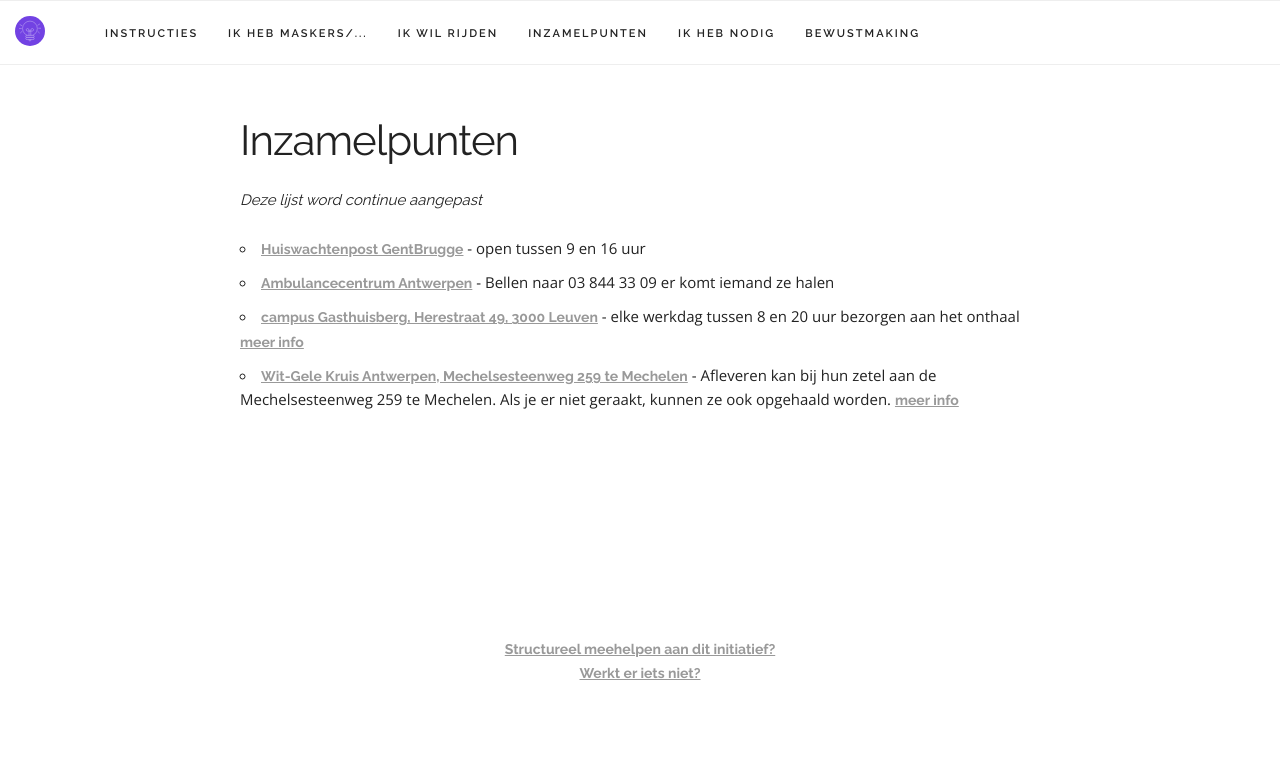
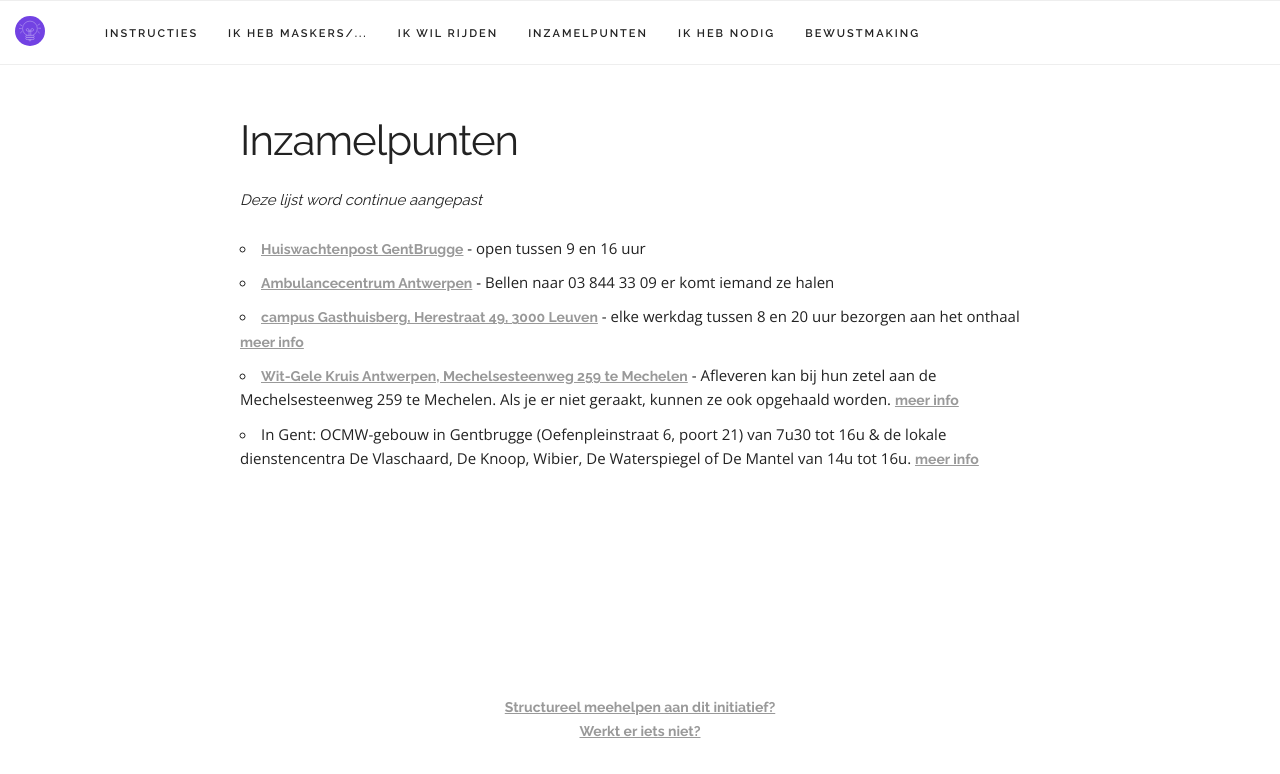
Before and after one commit to MakeInBelgium/coronadenktank, a React (Create React App) app: page /inzamelpunten in a window 1280 px wide. Shown: the top 774 px of the page. Built offline with nearby package versions, Linux system fonts and the light colour scheme.

Commit message:
Update InzamelPuntenComponent.jsx

```diff
--- a/src/components/InzamelPuntenComponent.jsx
+++ b/src/components/InzamelPuntenComponent.jsx
@@ -11,6 +11,7 @@
         <li><a href="https://www.facebook.com/AmbuAnt/posts/2782502748452773" target="_blanc">Ambulancecentrum Antwerpen</a> - Bellen naar 03 844 33 09 er komt iemand ze halen</li>
         <li><a href="https://www.uzleuven.be/nl/campus-gasthuisberg" target="_blanc">campus Gasthuisberg, Herestraat 49, 3000 Leuven</a> - elke werkdag tussen 8 en 20 uur bezorgen aan het onthaal <a target="_blanc" href="https://www.uzleuven.be/nl/nieuws/oproep-voor-mondmaskers">meer info</a></li>
         <li><a href="https://www.facebook.com/wgkantwerpen/" target="_blanc">Wit-Gele Kruis Antwerpen, Mechelsesteenweg 259 te Mechelen</a> - Afleveren kan bij hun zetel aan de Mechelsesteenweg 259 te Mechelen. Als je er niet geraakt, kunnen ze ook opgehaald worden. <a target="_blanc" href="https://www.facebook.com/madelinedestoffenmadam/posts/2379492858749612?comment_id=2379559045409660">meer info</a></li>
+        <li>In Gent: OCMW-gebouw in Gentbrugge (Oefenpleinstraat 6, poort 21) van 7u30 tot 16u & de lokale dienstencentra De Vlaschaard, De Knoop, Wibier, De Waterspiegel of De Mantel van 14u tot 16u. <a href="https://twitter.com/Stadgent/status/1240324009172107268" target="_blanc">meer info</a></li>
       </ul>
     </>
   )
```
